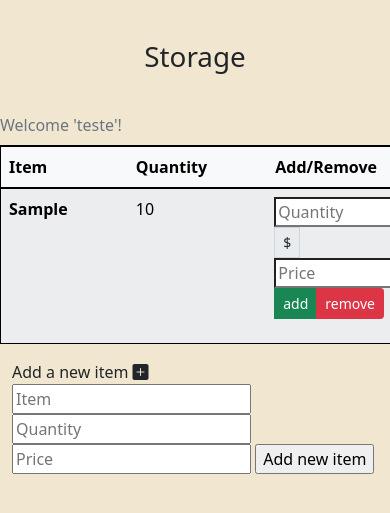
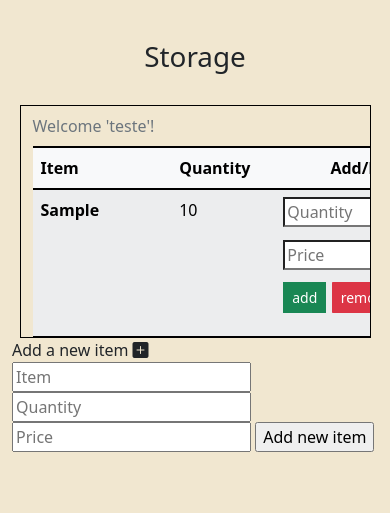
Before and after one commit to PedrobyJoao/MyStorage, a Flask app: page /storage in a window 390 px wide. Shown: the part 120-633 px from the top of the page. Run offline with Flask 2, Linux system fonts and the light colour scheme; a user stored in the database is signed in; data comes from the database, SQL or seed files in the repository; tables that the repository leaves empty hold one stand-in row (values such as "Sample post"); some libraries are stand-ins or nearby versions.

Commit message:
design for mobile

```diff
--- a/app/templates/storage.html
+++ b/app/templates/storage.html
@@ -9,8 +9,8 @@
         <div class="row text-center">
             <h1>Storage</h1>
         </div><br>
-        <div class="row table-responsive">
-            <table class="table table-light table-striped table-hover caption-top" id="storage_table">
+        <div class="row">
+            <table class="table table-responsive table-light table-striped table-hover caption-top table-class" id="storage_table">
                 <caption>Welcome '{{ username }}'!</caption>
                 <thead class="thead-dark">
                     <tr>
@@ -30,13 +30,13 @@
                                 </div>
                             </th>
                             <td class="td-secondchild" style="text-align: center;">{{ item.quantity }}</td>
-                            <td class="td-lastchild">
-                                    <div class="input-group input-group-sm mb-3">
+                            <td class="td-lastchild" id="input-row">
+                                    <div class="input-group input-group-sm mb-3 table-input">
                                         <input type="hidden" name="item_{{ item.item }}" id="item_{{ item.item }}" value="{{ item.item }}">
                                         <input type="number" aria-label="Sizing example input" aria-describedby="inputGroup-sizing-sm" id="quantity_{{ item.item }}"
                                                     name="quantity_{{ item.item }}" placeholder="Quantity">
-                                        <span class="input-group-text">$</span>
-                                        <input type="number" aria-label="Dollar amount (with dot and two decimal places)" id="price_{{ item.item }}" name="price_{{ item.item }}" placeholder="Price">
+                                        <span class="input-group-text dolar-sign">$</span>
+                                        <input class="price-input" type="number" aria-label="Dollar amount (with dot and two decimal places)" id="price_{{ item.item }}" name="price_{{ item.item }}" placeholder="Price">
                                         <input type="submit" class="btn btn-success" data-toggle="modal" data-target="#modal-storage" value="add" id="add_{{ item.item }}"
                                                     onclick="modal_button('add', 'item_{{ item.item }}', 'quantity_{{ item.item }}', 'price_{{ item.item }}')">
                                         <input type="submit" class="btn btn-danger" data-toggle="modal" data-target="#modal-storage" value="remove" id="remove_{{ item.item }}"
```
